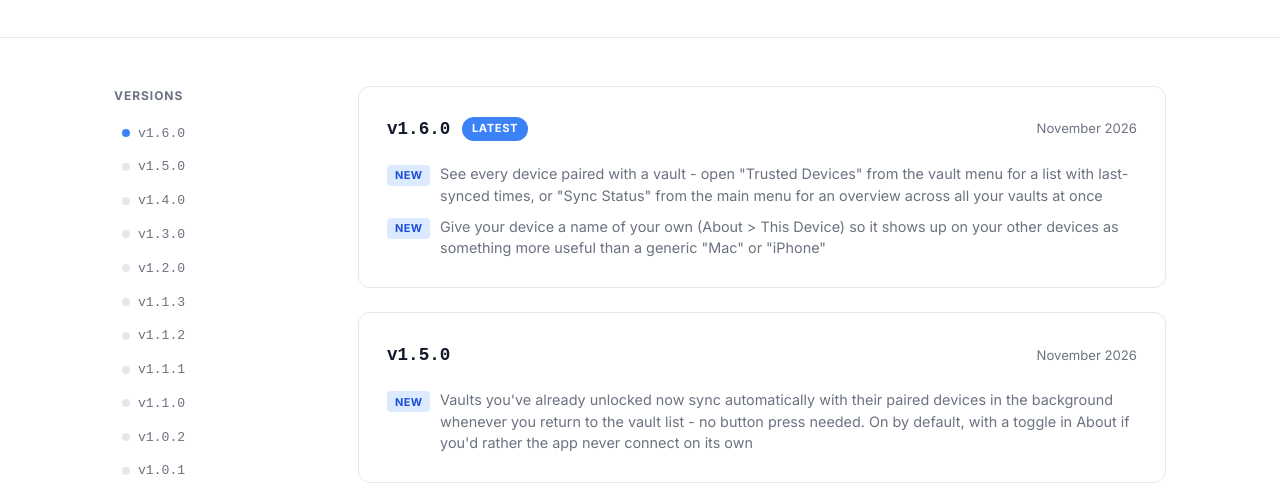
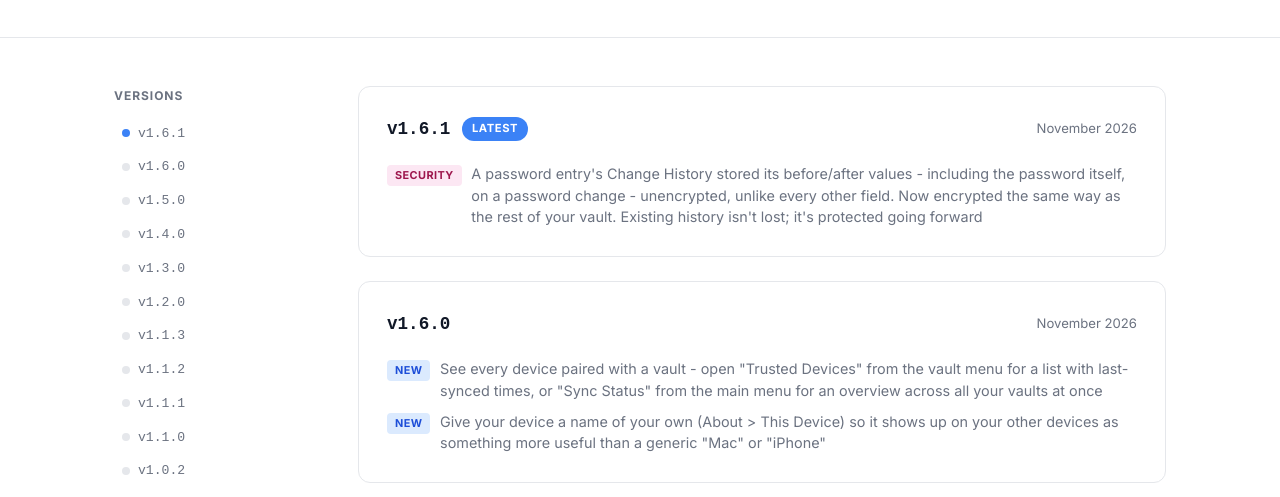
Before and after one commit to hideki-kotsubo/passphere-website, a plain HTML site: page changelog.html in a window 1280 px wide. Shown: the part 260-757 px from the top of the page. Drawn offline with Linux system fonts and the light colour scheme.

Commit message:
Add v1.6.1 changelog entry and bump homepage banner
Co-Authored-By: Claude Sonnet 5 <noreply@anthropic.com>

```diff
--- a/changelog.html
+++ b/changelog.html
@@ -211,8 +211,14 @@
             <p class="cl-toc-title">Versions</p>
             <ol>
               <li>
+                <a href="#v1-6-1">
+                  <span class="cl-toc-dot cl-toc-dot--current"></span>
+                  v1.6.1
+                </a>
+              </li>
+              <li>
                 <a href="#v1-6-0">
-                  <span class="cl-toc-dot cl-toc-dot--current"></span>
+                  <span class="cl-toc-dot"></span>
                   v1.6.0
                 </a>
               </li>
@@ -288,10 +294,20 @@
           <!-- Entries -->
           <div class="cl-content">
 
+            <div class="cl-item" id="v1-6-1">
+              <div class="cl-item-meta">
+                <span class="cl-version">v1.6.1</span>
+                <span class="cl-badge cl-badge--current">Latest</span>
+                <span class="cl-date">November 2026</span>
+              </div>
+              <ul class="cl-changes">
+                <li><span class="change-tag change-tag--security">Security</span> A password entry's Change History stored its before/after values - including the password itself, on a password change - unencrypted, unlike every other field. Now encrypted the same way as the rest of your vault. Existing history isn't lost; it's protected going forward</li>
+              </ul>
+            </div>
+
             <div class="cl-item" id="v1-6-0">
               <div class="cl-item-meta">
                 <span class="cl-version">v1.6.0</span>
-                <span class="cl-badge cl-badge--current">Latest</span>
                 <span class="cl-date">November 2026</span>
               </div>
               <ul class="cl-changes">
```
Also changed, not shown: index.html (+1 -1 lines).
